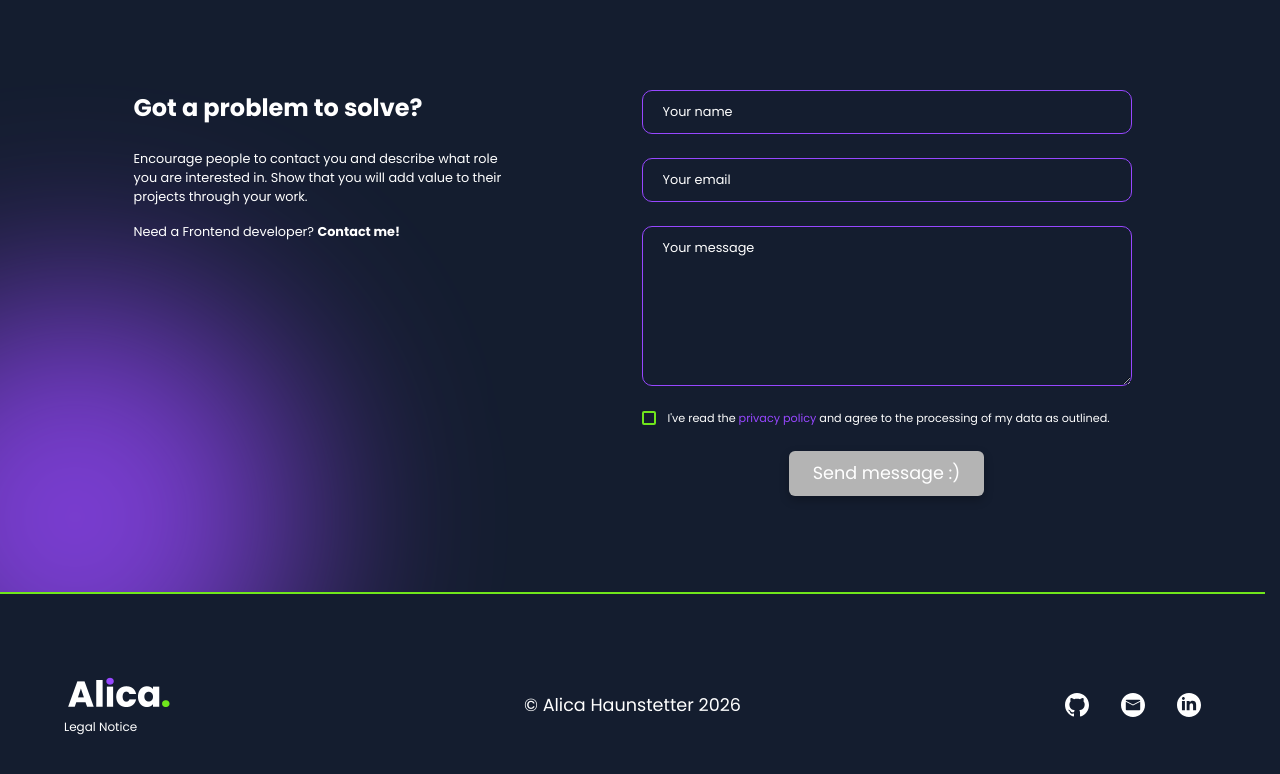
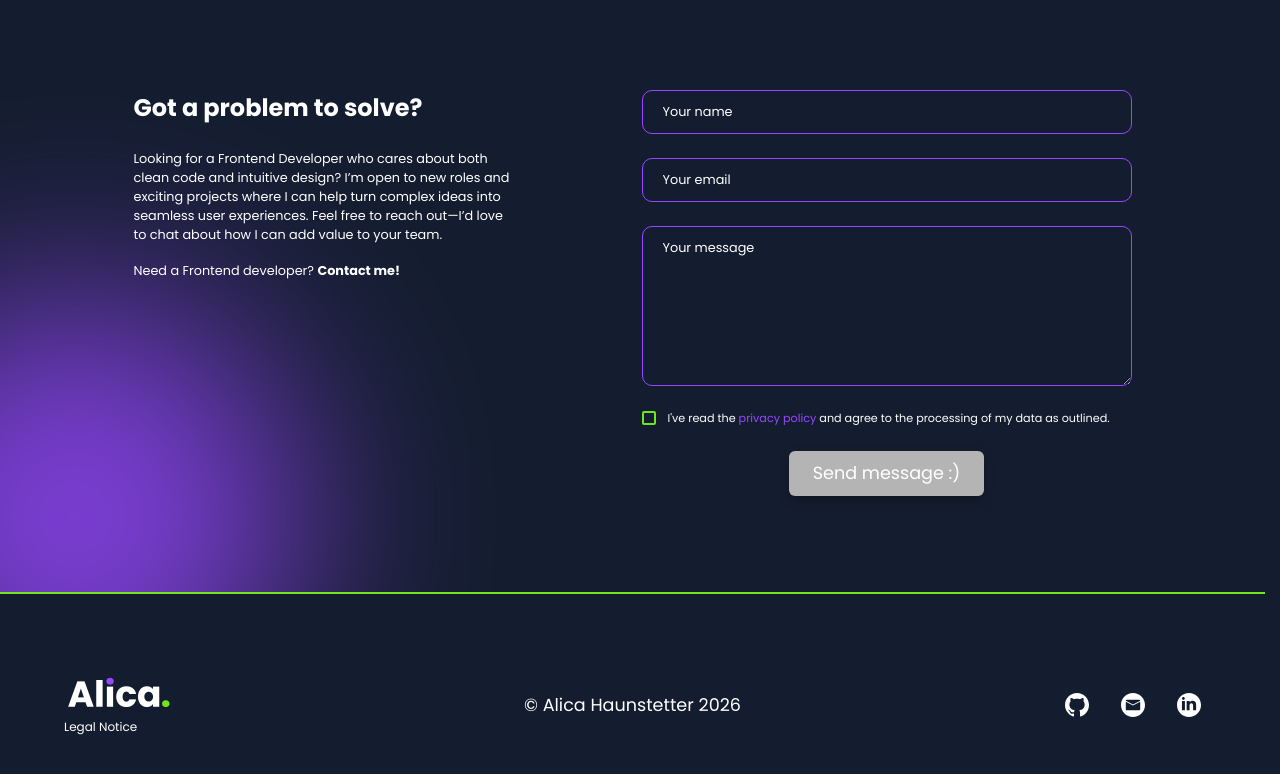
Before and after one commit to AlicaHaunstetter/Portfolio, an Angular app in the folder Portfolio/: page / in a window 1280 px wide. Shown: the part 4355-5129 px from the top of the page. Built offline with nearby package versions, Linux system fonts and the light colour scheme.

Commit message:
contact text adjustments

```diff
--- a/Portfolio/src/app/components/contact/contact.html
+++ b/Portfolio/src/app/components/contact/contact.html
@@ -9,8 +9,10 @@
       <div class="contact__text">
         <h2>Got a problem to solve?</h2>
         <p>
-          Encourage people to contact you and describe what role you are interested in. Show that
-          you will add value to their projects through your work.
+          Looking for a Frontend Developer who cares about both clean code and intuitive design? I’m
+          open to new roles and exciting projects where I can help turn complex ideas into seamless
+          user experiences. Feel free to reach out—I’d love to chat about how I can add value to
+          your team.
         </p>
         <p>Need a Frontend developer? <strong>Contact me!</strong></p>
       </div>
```
